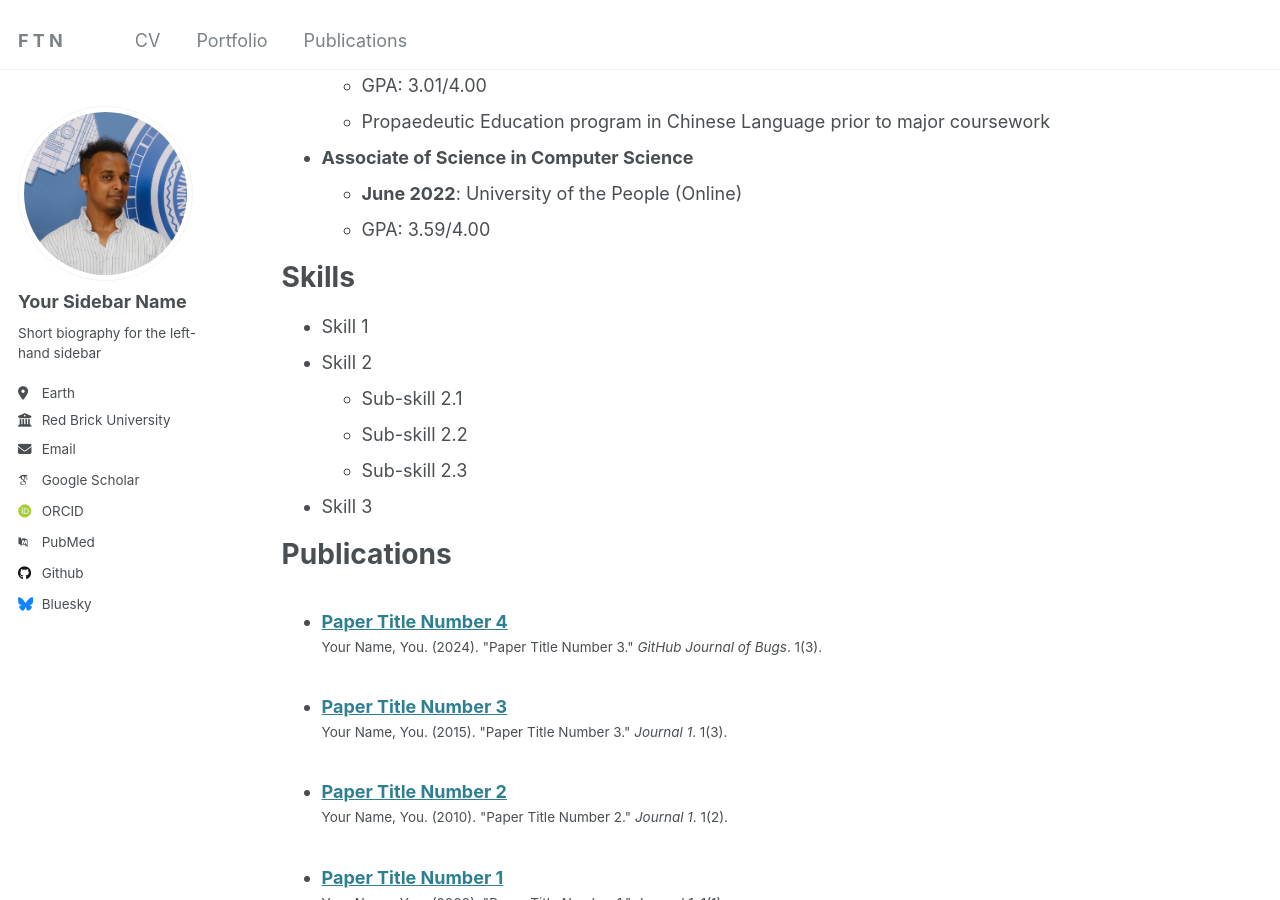
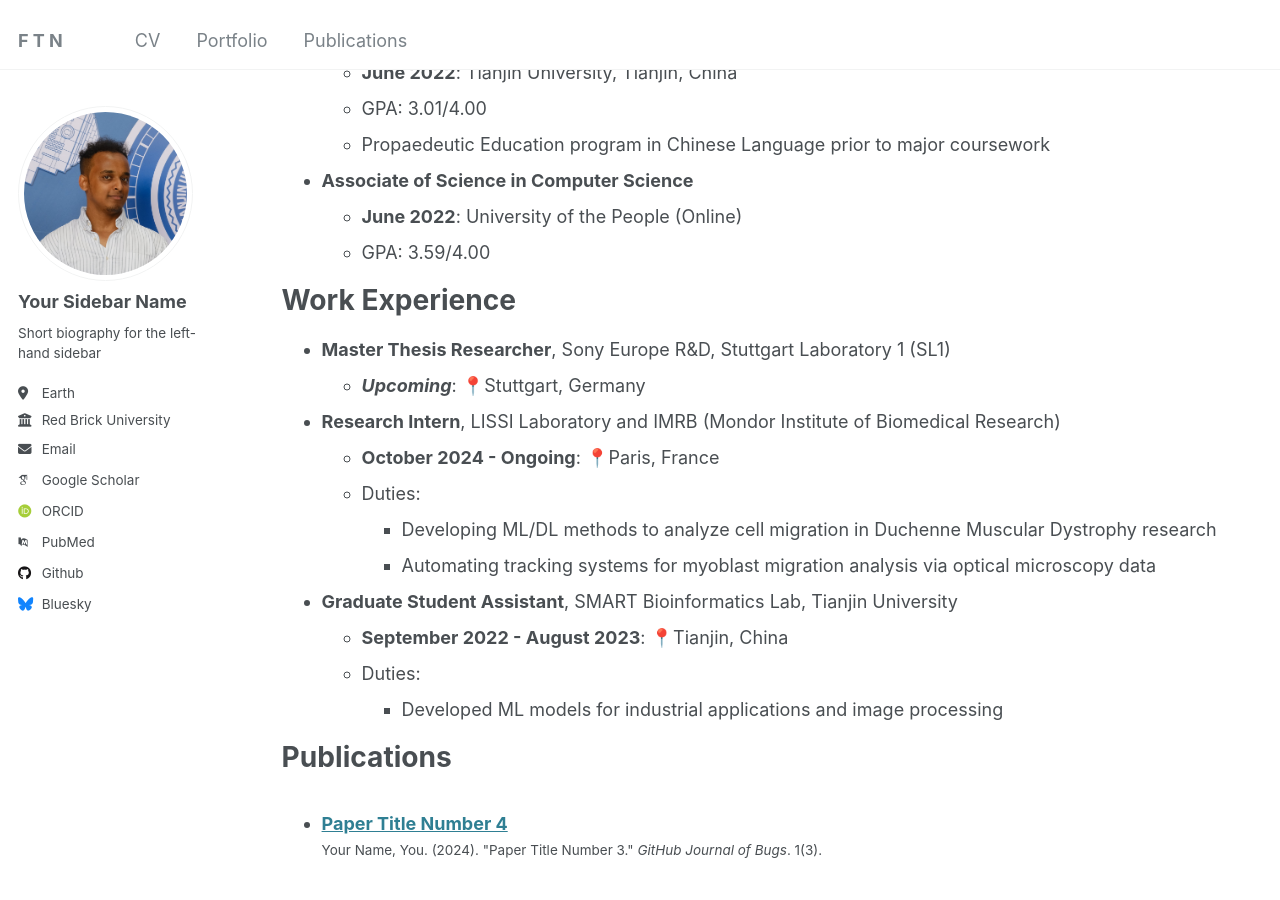
Before and after one commit to PHYRA47/phyra47.github.io, a Jekyll site: the page built from _pages/cv.md, in a window 1280 px wide and 900 px high, scrolled down 443 px. Built offline with Jekyll 4.4.1, drawn with Linux system fonts in a browser that asks for light colours; some web fonts are replaced.

Commit message:
Revise CV page to add work experience section and update education details

```diff
--- a/_pages/cv.md
+++ b/_pages/cv.md
@@ -8,6 +8,8 @@ redirect_from:
 ---
 
 {% include base_path %}
+
+---
 
 Education
 ======
@@ -27,14 +29,25 @@ Education
   * **June 2022**: University of the People (Online)
   * GPA: 3.59/4.00
 
-Skills
+Work Experience
 ======
-* Skill 1
-* Skill 2
-  * Sub-skill 2.1
-  * Sub-skill 2.2
-  * Sub-skill 2.3
-* Skill 3
+* **Master Thesis Researcher**, Sony Europe R&D, Stuttgart Laboratory 1 (SL1)
+  * ***Upcoming***: 📍Stuttgart, Germany
+  <!-- * Duties: -->
+  <!--   * Developing DL models for hyperspectral image reconstruction from CT Imaging Spectrometer data -->
+  <!--   * Optimizing neural network architectures for efficient mobile deployment -->
+  <!--   * Implementing a pipeline for image acquisition, reconstruction, and biometric analysis on Android -->
+
+* **Research Intern**, LISSI Laboratory and IMRB (Mondor Institute of Biomedical Research)
+  * **October 2024 - Ongoing**: 📍Paris, France
+  * Duties:
+    * Developing ML/DL methods to analyze cell migration in Duchenne Muscular Dystrophy research
+    * Automating tracking systems for myoblast migration analysis via optical microscopy data
+
+* **Graduate Student Assistant**, SMART Bioinformatics Lab, Tianjin University
+  * **September 2022 - August 2023**: 📍Tianjin, China
+  * Duties:
+    * Developed ML models for industrial applications and image processing
 
 Publications
 ======
```
